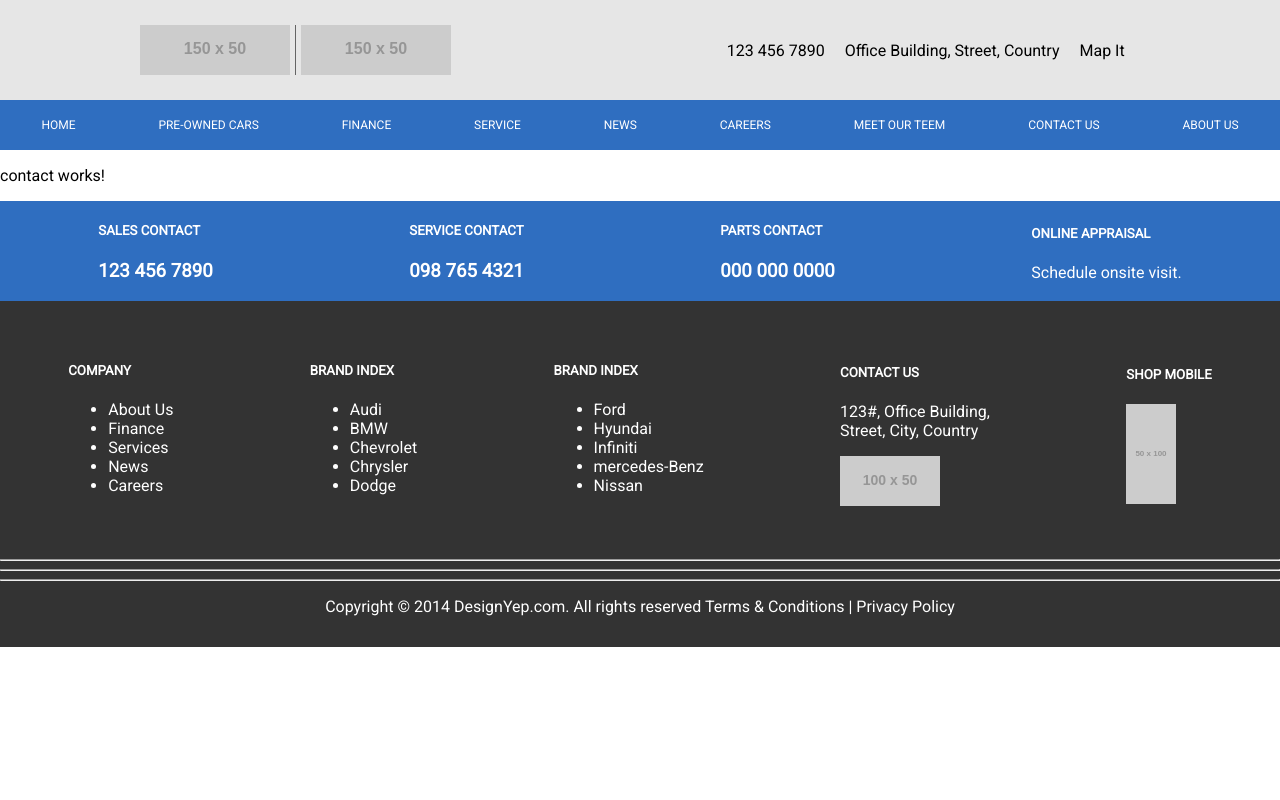
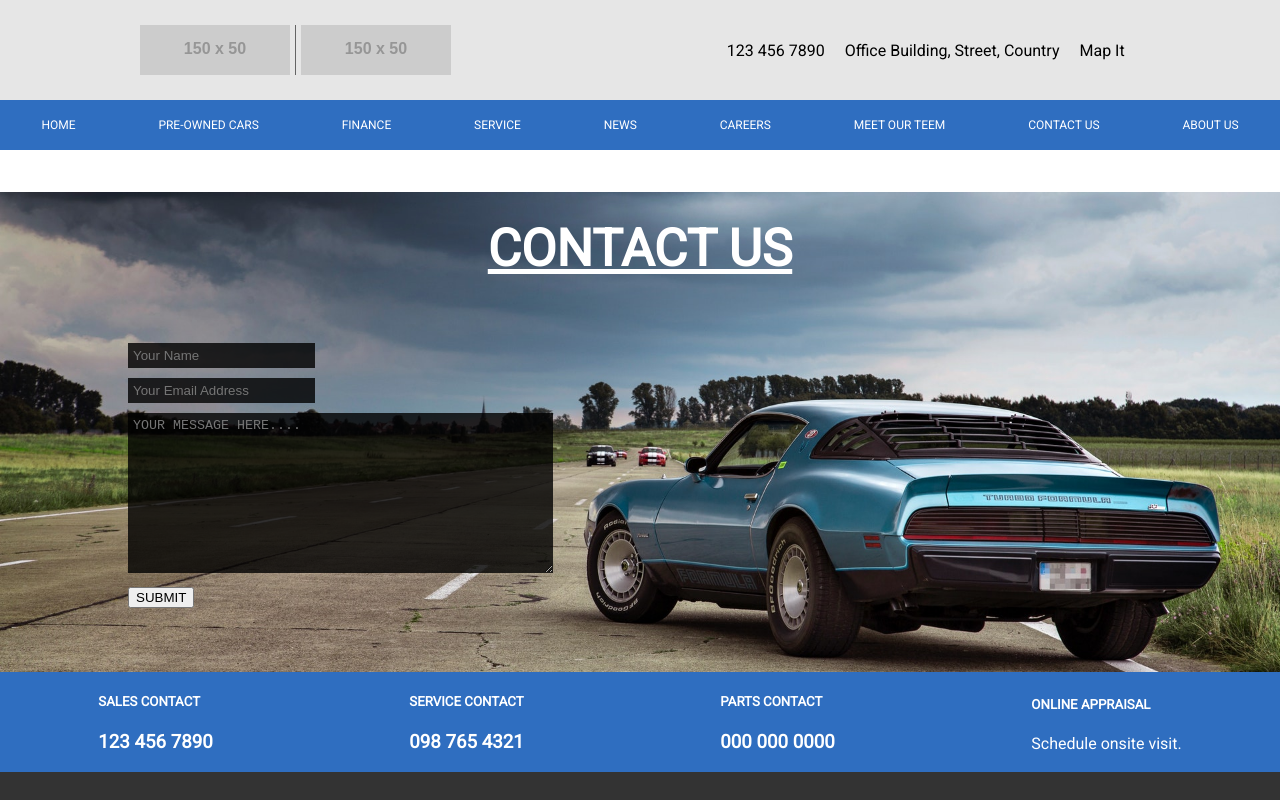
Before and after one commit to jlpritscher1/carzone-frontend, an Angular app: page /contact in a window 1280 px wide. Shown: the top 800 px of the page. Built offline with nearby package versions, Linux system fonts and the light colour scheme.

Commit message:
contact us

```diff
--- a/src/app/app.module.ts
+++ b/src/app/app.module.ts
@@ -8,6 +8,7 @@ import { HomeComponent } from './home/home.component';
 import { CarsComponent } from './cars/cars.component';
 import { FooterComponent } from './footer/footer.component';
 import { ContactComponent } from './contact/contact.component';
+import { FormsModule } from '@angular/forms';
 
 @NgModule({
   declarations: [
@@ -20,7 +21,8 @@ import { ContactComponent } from './contact/contact.component';
   ],
   imports: [
     BrowserModule,
-    AppRoutingModule
+    AppRoutingModule,
+    FormsModule,
   ],
   providers: [],
   bootstrap: [AppComponent]
--- a/src/app/contact/contact.component.html
+++ b/src/app/contact/contact.component.html
@@ -1,3 +1,11 @@
-<p>
-  contact works!
-</p>
+ <div class="contact-form">
+
+  <h2 class="contact-title"><u>CONTACT US</u></h2>
+
+  <form action="">
+    <input name='name' [(ngModel)]="name" type='text' placeholder="Your Name" class="contact-input"><br>
+    <input name='email' [(ngModel)]="email" type='email' placeholder="Your Email Address" class="contact-input"><br>
+    <textarea name='message' [(ngModel)]="message" rows="10" cols="50" placeholder="YOUR MESSAGE HERE...." class="contact-message"></textarea><br>
+    <button (click)="submitContact()" class="message-submit-btn" type="button">SUBMIT</button>
+  </form>
+</div>
--- a/src/app/contact/contact.component.scss
+++ b/src/app/contact/contact.component.scss
@@ -0,0 +1,34 @@
+.contact-input{
+    margin-bottom: 10px;
+    background-color: rgba(0,0,0,0.8);
+    color: white;
+    border: 0;
+    padding: 5px;
+}
+
+.contact-message{
+    margin-bottom: 10px;
+    background-color: rgba(0,0,0,0.8);
+    color: white;
+    border: 0;
+    padding: 5px;
+}
+
+form{
+    padding-bottom: 5vw;
+    margin-left: 10vw;
+    margin-top: 5vw;
+}
+
+.contact-form{
+    background-image: url("../../assets/contact-image.jpg");
+    background-size: 100vw auto;
+}
+
+.contact-title{
+    text-align: center;
+    padding-top: 2vw;
+    color: white;
+    font-size: 4vw;
+
+}
--- a/src/app/contact/contact.component.ts
+++ b/src/app/contact/contact.component.ts
@@ -1,4 +1,5 @@
 import { Component, OnInit } from '@angular/core';
+
 
 @Component({
   selector: 'app-contact',
@@ -7,9 +8,19 @@ import { Component, OnInit } from '@angular/core';
 })
 export class ContactComponent implements OnInit {
 
+  name:string;
+  email:string;
+  message:string;
+
   constructor() { }
+
+  submitContact(){
+    console.log('Name: ' + this.name, '\nEmail: ' + this.email, '\nMessage: ' + this.message)
+  }
 
   ngOnInit() {
   }
 
+
+
 }
```
Also changed, not shown: src/app/footer/footer.component.scss (line endings or trailing spaces), src/assets/contact-image.jpg (added).
